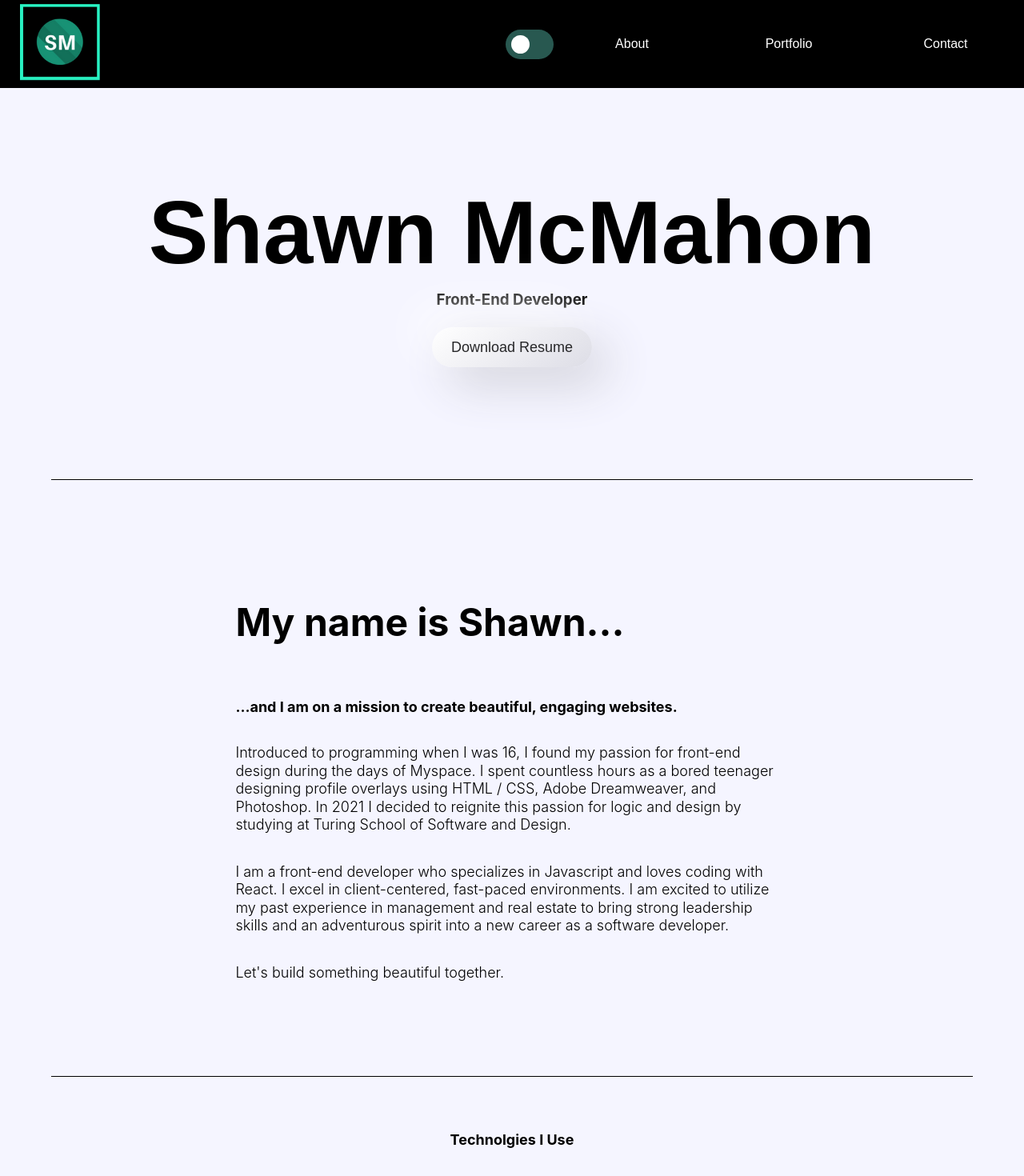
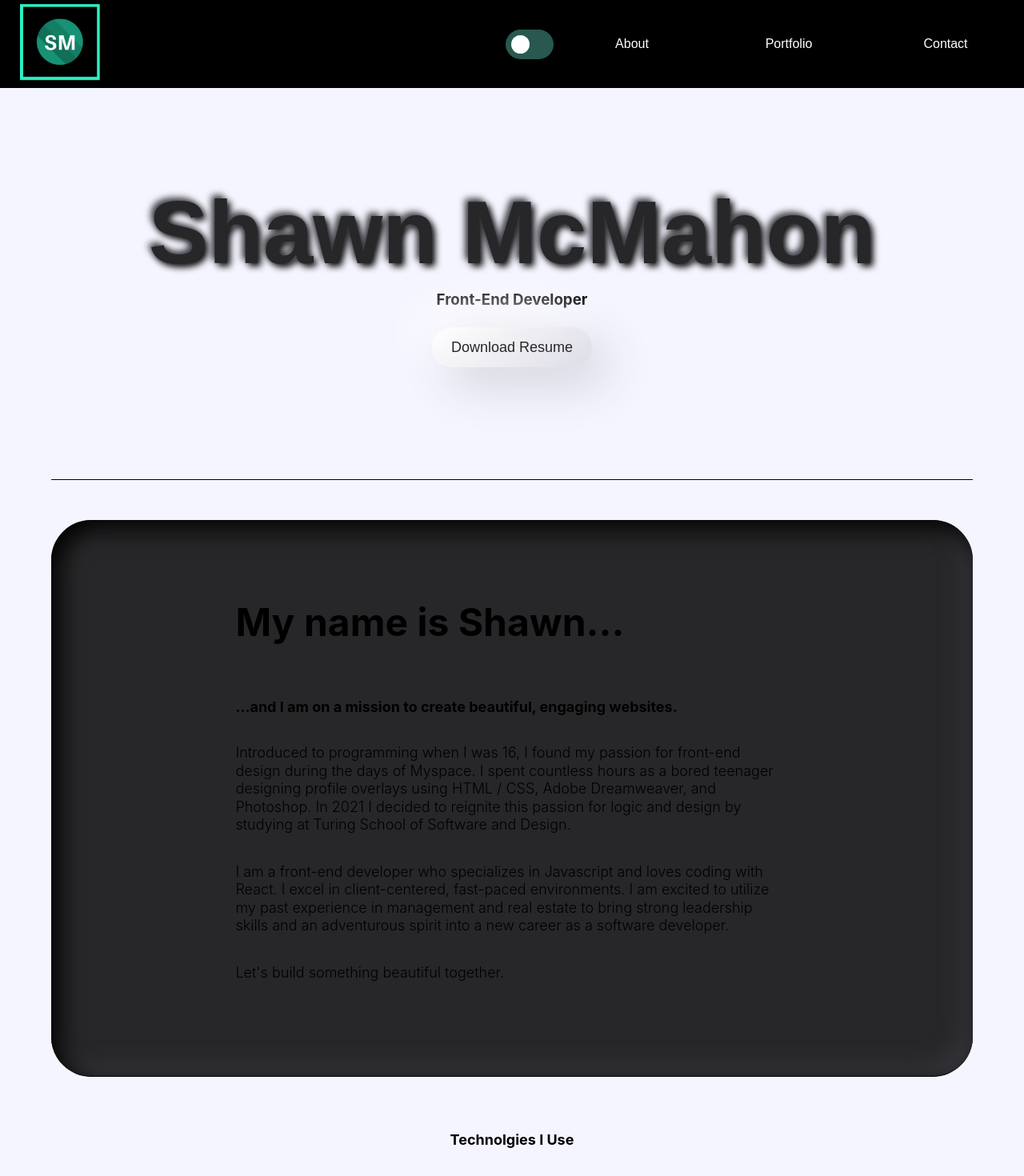
Before and after one commit to shawnmcmahon/portfolio, a React (Create React App) app: page / in a window 1280 px wide. Shown: the top 1470 px of the page at 80% size. Built offline with nearby package versions, Linux system fonts and the light colour scheme.

Commit message:
Add neo section containers to the home page

```diff
--- a/src/Components/Home/Home.js
+++ b/src/Components/Home/Home.js
@@ -12,14 +12,14 @@ const Home = ({ pageStyle }) => {
   return (
     <section className="home-container" id="home">
       <div className={pageStyle === "Light Mode" ? " light-background introduction-container " : "dark-background introduction-container "} >
-        <section className={pageStyle === "Light Mode" ? " light-background section-container home-name " : "dark-background section-container home-name"}>
+        <section className={pageStyle === "Light Mode" ? " light-background section-container home-name " : "dark-background neo-section-container home-name"}>
           <div className="name-container">
-            <h1 className="name">Shawn McMahon</h1>
+            <h1 className="neo-text name">Shawn McMahon</h1>
             <h3 className={pageStyle === "Light Mode" ? " accent-text-light tagline " : "accent-text-dark tagline"}>Front-End Developer</h3>
             <button className={pageStyle === "Light Mode" ? " neo-light resume-button " : "neo-dark resume-button"} onClick={openResumeTab}>Download Resume</button>
           </div>
         </section>
-        <section className="section-container " id="about">
+        <section className="neo-section-container-inner " id="about">
           <div className="about">
             <h3 className="bio-intro">My name is Shawn...</h3>
 
--- a/src/styles/desktop/Home.scss
+++ b/src/styles/desktop/Home.scss
@@ -185,6 +185,8 @@
   color: $seaGreen;
 }
 
+/* Neo Morphism */
+
 .neo-light {
   border-radius: 50px;
   background: linear-gradient(145deg, #ffffff, #dddde6);
@@ -213,5 +215,62 @@
   background: linear-gradient(145deg, $black, $grey);
   box-shadow:  10px 10px 30px $black,
               -10px -10px 30px $shadowGrey;
-  color: $seaGreen;
+  color: $shadowGrey;
 }
+
+.neo-dark:active {
+  border-radius: 50px;
+  background: linear-gradient(145deg, $black, $grey);
+  box-shadow:  10px 10px 30px $shadowGrey,
+              -10px -10px 30px $black;
+  color: $shadowGrey;
+}
+
+.neo-section-container {
+  box-sizing: border-box;
+  width: 90%;
+  justify-content: center;
+  border-bottom: 1px $black solid;
+  padding: 50px 0 50px 0;
+  display: flex;
+  @include flex-middle(column);
+  border-radius: 50px;
+  background: $grey;
+  box-shadow:  10px 10px 30px $black,
+              -10px -10px 30px $shadowGrey;
+  margin-top: 175px;
+}
+
+.neo-text {
+  // font-family: 'Prompt', sans-serif;
+  // font-size: 7em;
+  // line-height: 1;
+  // padding: 0;
+  // margin: 0;
+  // text-align: center;
+  // align-items: center;
+  color: $grey;
+  text-shadow: -4px -4px 8px $shadowGrey,
+                4px  4px 8px $black;
+}
+
+.neo-accent-text {
+  color: $magnolia;
+  text-shadow: 4px 4px 8px $shadowGrey,
+                -4px  -4px 8px $black;
+}
+
+.neo-section-container-inner {
+  box-sizing: border-box;
+  width: 90%;
+  justify-content: center;
+  border-bottom: 1px $black solid;
+  padding: 0 0 50px 0;
+  display: flex;
+  @include flex-middle(column);
+  border-radius: 50px;
+  background: $grey;
+  box-shadow: inset  10px 10px 30px $black,
+              inset -10px -10px 30px $shadowGrey;
+  margin-top: 50px;
+}
```
